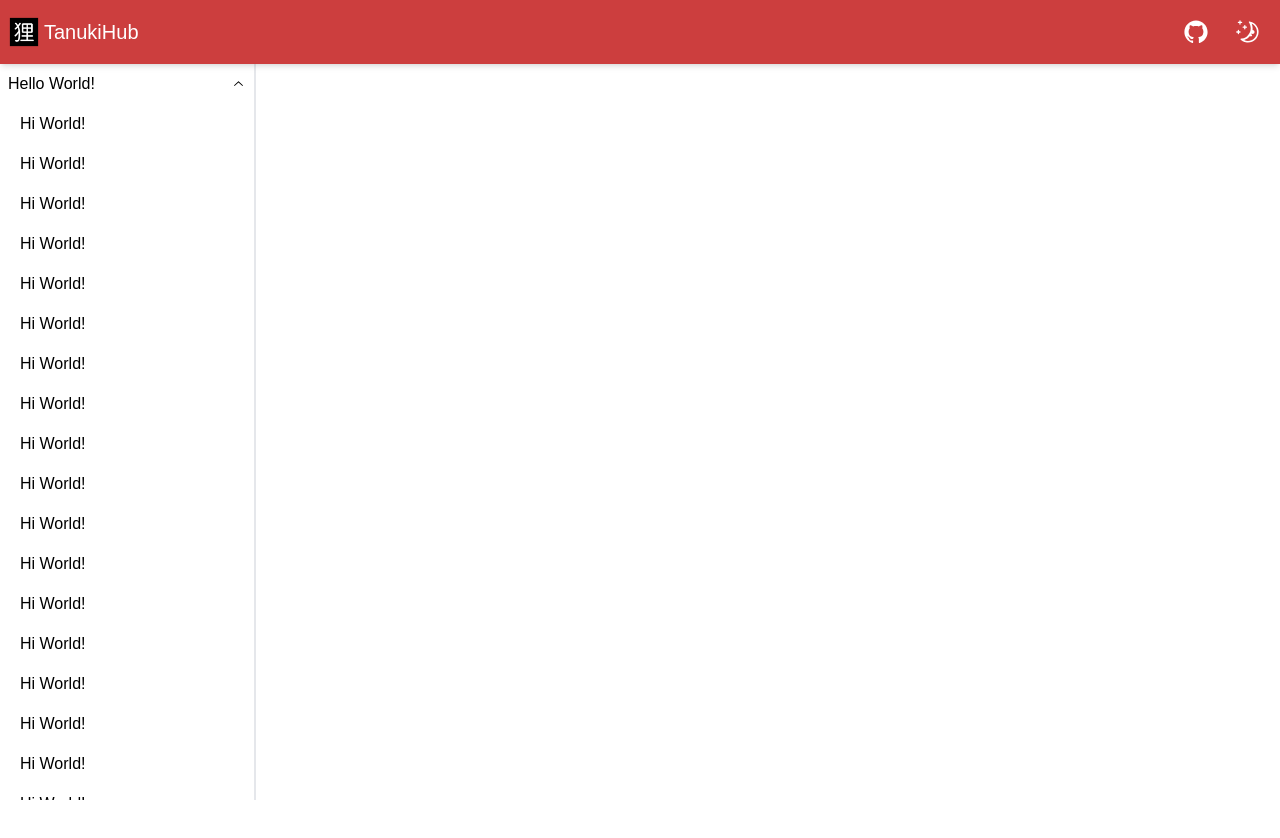
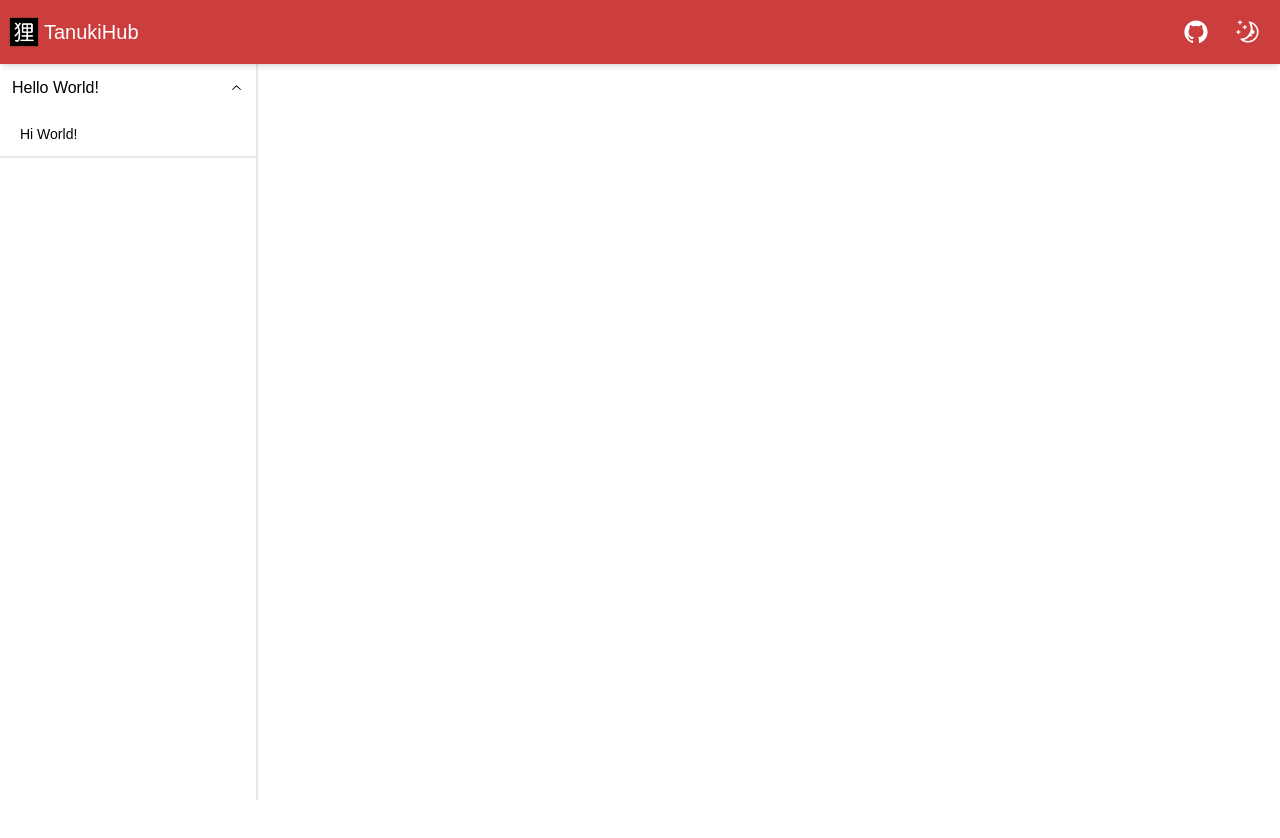
Before and after one commit to LinCie/tanukihub, a Next.js app: page / in a window 1280 px wide. Both pictures are taken after a click on the button "Hello World!". Shown: the top 838 px of the page. Built offline with nearby package versions, Linux system fonts and the light colour scheme; a web font is replaced by a local one.

Commit message:
adjust sidebar styling

```diff
--- a/components/layout/Header.tsx
+++ b/components/layout/Header.tsx
@@ -62,73 +62,16 @@ const ThemeIcon = () => {
 
 const SidebarContent = () => {
   return (
-    <Accordion.Root type="multiple">
-      <Accordion.AccordionItem value="test" className="border-b-2">
+    <Accordion.Root type="multiple" className="w-64 dark:bg-gray-800">
+      <Accordion.AccordionItem value="test" className="border-b-2 dark:border-b-gray-800">
         <Accordion.AccordionHeader>
-          <Accordion.AccordionTrigger className="AccordionTrigger flex h-full w-full  items-center justify-between p-2">
+          <Accordion.AccordionTrigger className="AccordionTrigger flex h-full w-full items-center justify-between p-3 text-base">
             Hello World!
             <ChevronDownIcon className="AccordionChevron" aria-hidden />
           </Accordion.AccordionTrigger>
         </Accordion.AccordionHeader>
         <Accordion.AccordionContent className="AccordionContent">
-          <div className="p-2 pl-5">
-            Hi World!
-          </div>
-          <div className="p-2 pl-5">
-            Hi World!
-          </div>
-          <div className="p-2 pl-5">
-            Hi World!
-          </div>
-          <div className="p-2 pl-5">
-            Hi World!
-          </div>
-          <div className="p-2 pl-5">
-            Hi World!
-          </div>
-          <div className="p-2 pl-5">
-            Hi World!
-          </div>
-          <div className="p-2 pl-5">
-            Hi World!
-          </div>
-          <div className="p-2 pl-5">
-            Hi World!
-          </div>
-          <div className="p-2 pl-5">
-            Hi World!
-          </div>
-          <div className="p-2 pl-5">
-            Hi World!
-          </div>
-          <div className="p-2 pl-5">
-            Hi World!
-          </div>
-          <div className="p-2 pl-5">
-            Hi World!
-          </div>
-          <div className="p-2 pl-5">
-            Hi World!
-          </div>
-          <div className="p-2 pl-5">
-            Hi World!
-          </div>
-          <div className="p-2 pl-5">
-            Hi World!
-          </div>
-          <div className="p-2 pl-5">
-            Hi World!
-          </div>
-          <div className="p-2 pl-5">
-            Hi World!
-          </div>
-          <div className="p-2 pl-5">
-            Hi World!
-          </div>
-          <div className="p-2 pl-5">
-            Hi World!
-          </div>
-          <div className="p-2 pl-5">
+          <div className="p-3 pl-5 text-sm">
             Hi World!
           </div>
         </Accordion.AccordionContent>
@@ -224,7 +167,7 @@ const Header = () => {
   return (
     <>
       {/* Header section */}
-      <header className="fixed left-0 right-0 top-0 z-[100] flex h-14 flex-row items-center justify-between bg-[#CC3E3E] px-2 shadow-md dark:bg-gray-800 md:h-16">
+      <header className="fixed left-0 right-0 top-0 z-[100] flex h-14 flex-row items-center justify-between bg-[#CC3E3E] px-2 shadow-md dark:bg-gray-700 md:h-16">
         <div id="header-left-side" className="flex items-center gap-2">
           <div className="relative block md:hidden">
             <AnimatedSidebarToggle
@@ -260,7 +203,7 @@ const Header = () => {
       {/* Sidebar section */}
       <animated.nav
         style={sidebarSprings}
-        className={`fixed bottom-0 left-0 top-0 z-[99] h-screen w-64 border-r-2 bg-white pt-14 dark:border-r-gray-950 dark:bg-gray-900 md:pt-16 ${
+        className={`fixed bottom-0 left-0 top-0 z-[99] h-screen border-r-2 bg-white pt-14 dark:border-r-gray-800 dark:bg-gray-900 md:pt-16 ${
           sidebarOpen ? "md:left-0" : "md:left-[256px]"
         }`}
         aria-live="polite"
```
